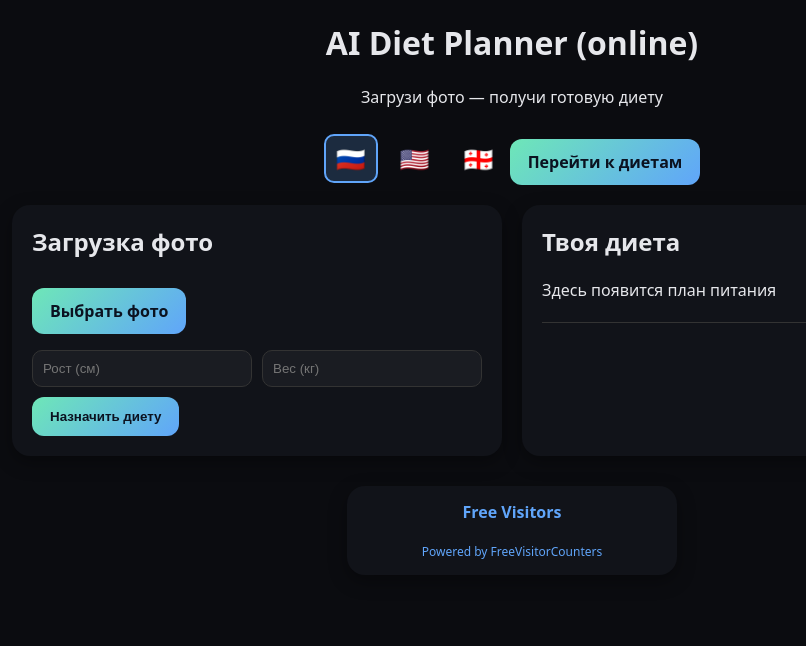
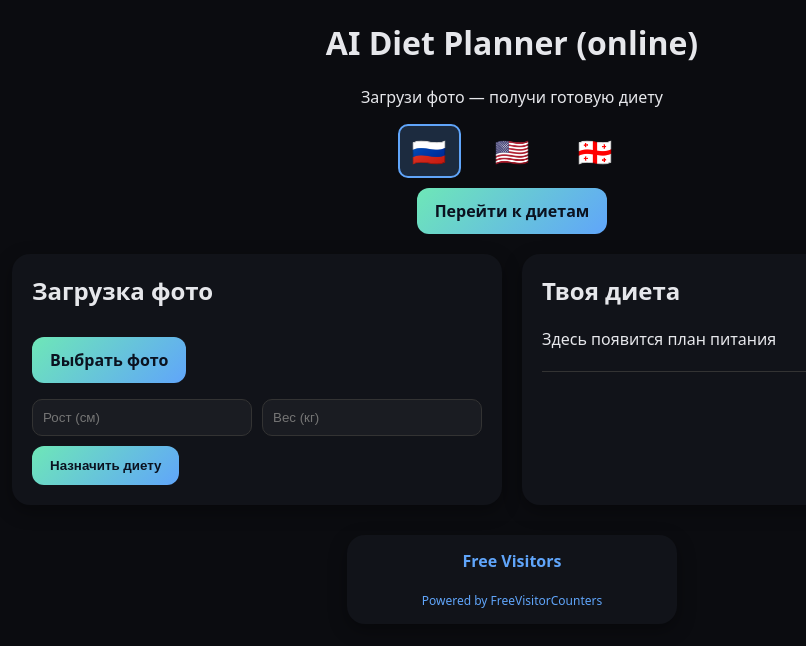
Before and after one commit to antareti/diet, a plain HTML site: page index.html in a window 1280 px wide. Shown: the whole page, without its empty margins (128-934 px from the left). Drawn offline with Linux system fonts and the light colour scheme.

Commit message:
Update index.html

```diff
--- a/index.html
+++ b/index.html
@@ -16,14 +16,14 @@
     .preview img {max-width:100%; border-radius:14px; border:1px solid rgba(255,255,255,.1);}
     .diet {margin-top:12px; line-height:1.5;}
     h2 {margin-top:0;}
-    #lang-switcher {display:inline-flex; gap:10px; justify-content:center; margin-top:10px;}
+    #lang-switcher {display:flex; justify-content:center; gap:20px; margin-top:10px;}
     .flag {
       cursor: pointer;
-      padding: 6px 10px;
+      padding: 6px 12px;
       border-radius: 10px;
       border: 2px solid transparent;
       transition: all 0.3s ease;
-      font-size: 24px;
+      font-size: 28px;
     }
     .flag:hover {transform: scale(1.2);}
     .flag.active {border-color: #60a5fa; background: rgba(96,165,250,0.2);}
@@ -42,7 +42,7 @@
     <h1 id="title">AI Diet Planner (online)</h1>
     <p id="subtitle">Загрузи фото — получи готовую диету</p>
     <div id="lang-switcher">
-      <div class="flag" data-lang="ru">🇷🇺</div>
+      <div class="flag active" data-lang="ru">🇷🇺</div>
       <div class="flag" data-lang="en">🇺🇸</div>
       <div class="flag" data-lang="ka">🇬🇪</div>
     </div>
@@ -73,7 +73,7 @@
     </section>
   </main>
 
-  <!-- Анимированный градиентный тёмный счётчик -->
+  <!-- Анимированный градиентный счётчик -->
   <div style="max-width:300px; margin:30px auto; padding:15px; background:#111319; border-radius:18px; box-shadow:0 6px 18px rgba(0,0,0,.35); text-align:center; font-family:system-ui;">
     <div style="color:#60a5fa; font-weight:bold; margin-bottom:10px;">Free Visitors</div>
     <div id="animated-counter" style="display:flex; justify-content:center; gap:2px; font-size:28px; font-weight:700;"></div>
@@ -146,7 +146,7 @@
         gain: {title:"კუნთების მასის გაზრდა", text:"08:00 – საუზმე: ომლეტი 4 კვერცხით, პური (500 კკალ)\n13:30 – სადილი: ბრინჯი, ძროხის ხორცი, ბოსტნეული (700 კკალ)\n20:00 – ვახშამი: პასტა ქათმით (600 კკალ)",
           week:["ორშაბათი: ქათამი, ბრინჯი","სამშაბათი: ძროხის ხორცი, კარტოფილი","ოთხშაბათი: ომლეტი","ხუთშაბათი: პასტა ქათმით","პარასკევი: თევზი","შაბათი: ინდაური","კვირა: სახლის პიცა"]},
         keep: {title:"წონის შენარჩუნება", text:"07:30 – საუზმე: იოგურტი მიუსლით (350 კკალ)\n13:00 – სადილი: ქათამი, წიწიბურა, ბოსტნეული (550 კკალ)\n19:30 – ვახშამი: თევზი + სალათი (450 კკალ)",
-          week:["ორშაბათი: ფაფა, ხილი","სამშაბათი: თევზი, ბოსტნეული","ოთხშაბათი: ქათამი, სალათი","ხუთშაბათი: ომლეტი, ბოსტნეული","პარასკევი: იოგურტი, თხილეული","შაბათი: ინდაური, ბოსტნეული","კვირა: ბოსტნეულის სუპი"]}
+          week:["ორშაბათი: ფაფა, ხილი","სამშაბათი: თევზი, ბოსტნეული","ოთხშაბათი: ქათამი, სალათი","ხუთშაბათი: ომლეტი, ბოსტნეული","პარასკევი: იოგურტი, თხილი","შაბათი: ინდაური, ბოსტნეული","კვირა: ბოსტნეულის სუპი"]}
       }
     };
 
```
